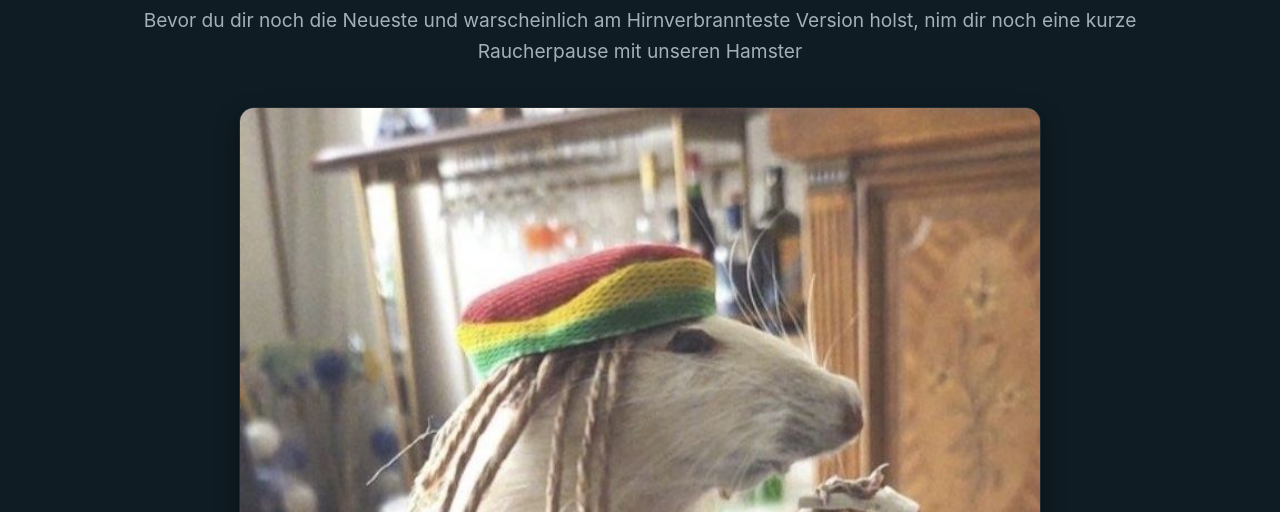
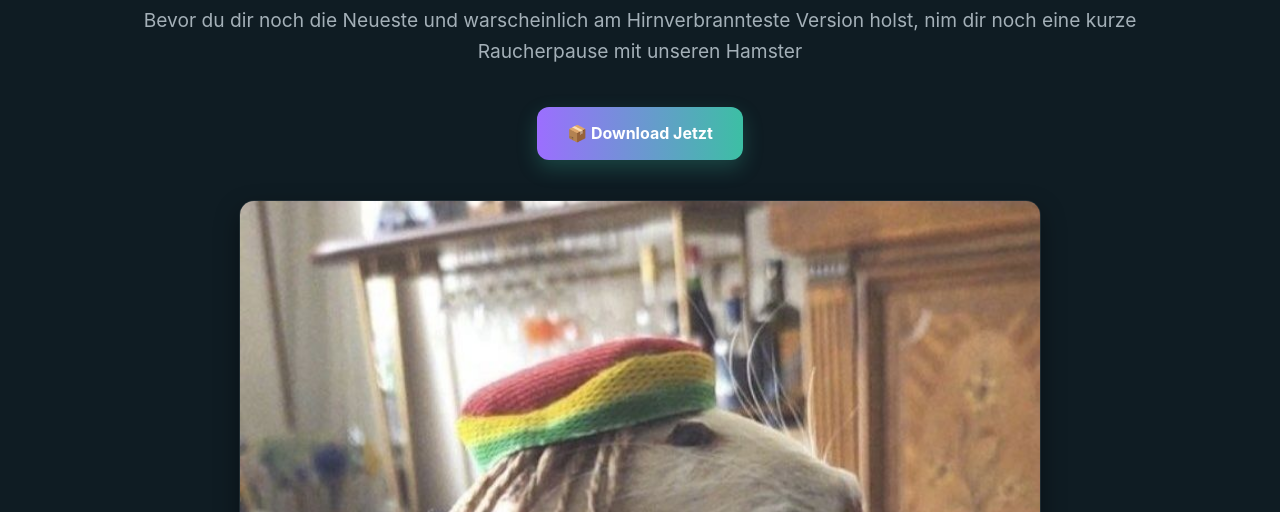
Before and after one commit to Basti1a2/crack-hamster, a plain HTML site: page download.html in a window 1280 px wide. Shown: the part 288-800 px from the top of the page. Drawn offline with Linux system fonts and the light colour scheme.

Commit message:
download update

```diff
--- a/download.html
+++ b/download.html
@@ -98,11 +98,14 @@
   <section class="download-section">
     <h1>CrackHamster herunterladen</h1>
     <p>Bevor du dir noch die Neueste und warscheinlich am Hirnverbrannteste Version holst, nim dir noch eine kurze Raucherpause mit unseren Hamster</p>
-
+<div>
+    <a href="https://github.com/Simon2009sch/modded-hamster/releases" target="_blank" rel="noopener noreferrer" class="btn">📦 Download Jetzt</a>
+</div>
+<p>
     <div class="download-image">
       <img src="Hässliche_Tiere.png" alt="Bild von CrackHamster">
     </div>
-
+</p>
     <a href="https://github.com/Simon2009sch/modded-hamster/releases" target="_blank" rel="noopener noreferrer" class="btn">📦 Download Jetzt</a>
   </section>
 
```
